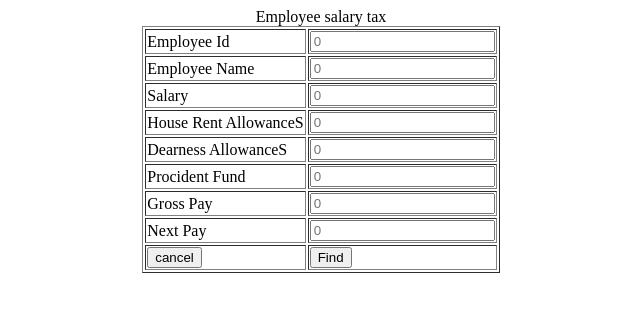
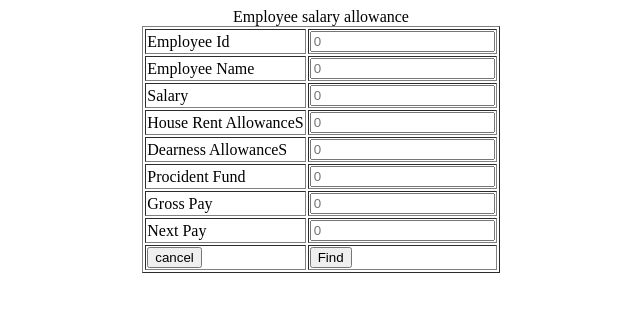
Before and after one commit to ebipaul/Web-page2, a plain HTML site: page esa.html in a window 1280 px wide. Shown: the full height of the page, 319-959 px from the left. Drawn offline with Linux system fonts and the light colour scheme.

Commit message:
Update esa.html

```diff
--- a/esa.html
+++ b/esa.html
@@ -29,7 +29,7 @@
 
 <body>
     <center>
-        <Caption>Employee salary tax </Caption>
+        <Caption>Employee salary allowance</Caption>
         <table border="1">
             <tr>
                 <td>Employee Id</td>
```
